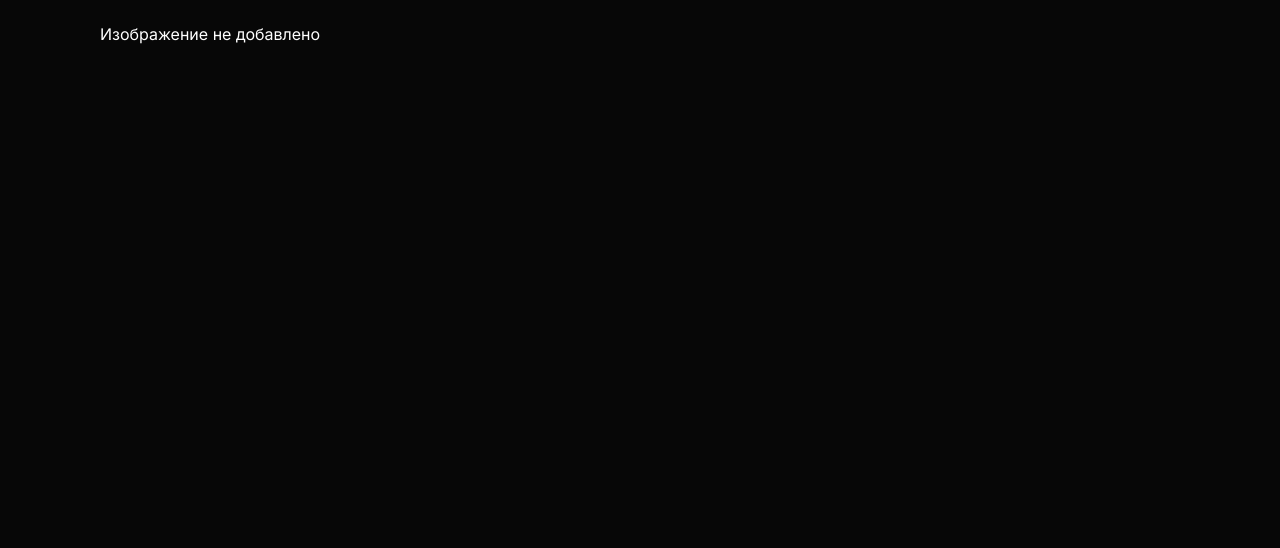
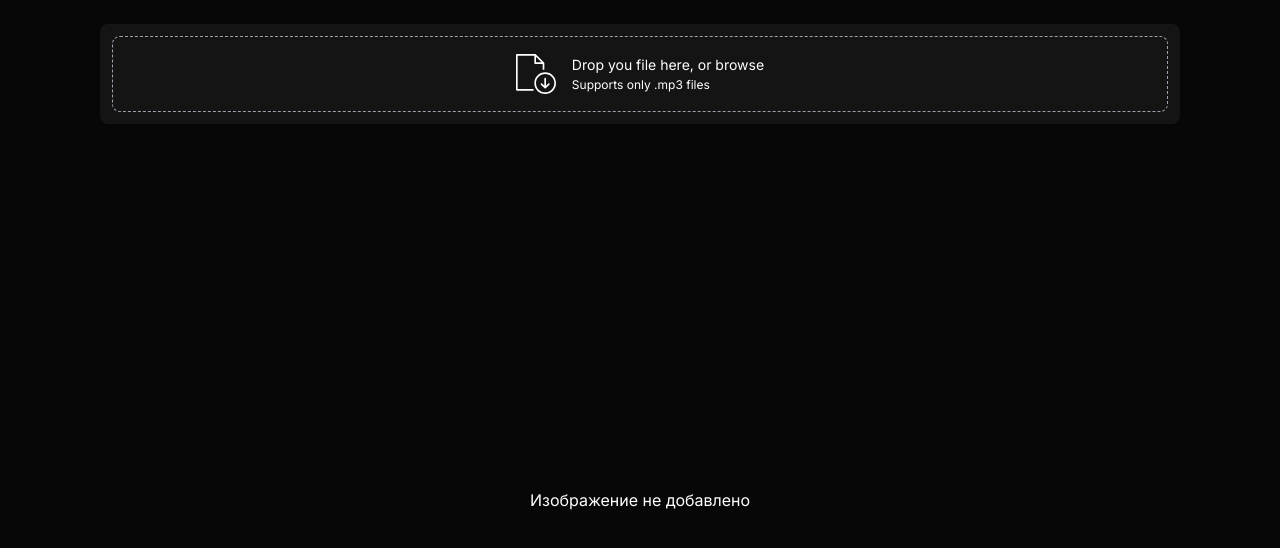
Before and after one commit to Hartaithan/image-editor, a Vue app: page /#/ in a window 1280 px wide. Shown: the top 548 px of the page. Built offline with nearby package versions, Linux system fonts and the light colour scheme.

Commit message:
add fileInput component

```diff
--- /dev/null
+++ b/src/components/FileInput.vue
@@ -0,0 +1,82 @@
+<template>
+  <div class="fileInput">
+    <div class="fileInput__view">
+      <div class="fileInput__dropzone" @click="triggerInput">
+        <svg
+          version="1.1"
+          xmlns="http://www.w3.org/2000/svg"
+          xmlns:xlink="http://www.w3.org/1999/xlink"
+          x="0px"
+          y="0px"
+          viewBox="0 0 512 512"
+          xml:space="preserve"
+        >
+          <path
+            d="M21.333,21.333h213.333v96c0,5.867,4.8,10.667,10.667,10.667h96v74.667h21.333v-85.333c0-1.067-0.32-2.133-0.64-3.2
+				c-0.107-0.32-0.107-0.533-0.213-0.853c-0.533-1.387-1.387-2.56-2.453-3.627L252.907,3.093C250.88,1.173,248.213,0,245.333,0
+				H10.667C4.8,0,0,4.8,0,10.667v448c0,5.867,4.8,10.667,10.667,10.667H224V448H21.333V21.333z M256,36.48l70.187,70.187H256V36.48z
+				"
+          />
+          <path
+            d="M373.333,234.667c-76.587,0-138.667,62.08-138.667,138.667S296.747,512,373.333,512S512,449.92,512,373.333
+				C511.893,296.747,449.92,234.773,373.333,234.667z M373.333,490.667C308.48,490.667,256,438.187,256,373.333
+				S308.48,256,373.333,256s117.333,52.48,117.333,117.333C490.56,438.08,438.08,490.56,373.333,490.667z"
+          />
+          <path
+            d="M412.8,377.173l-28.8,28.8v-90.56c0-5.333-3.84-10.133-9.067-10.88c-6.613-0.96-12.267,4.16-12.267,10.56v90.667
+				l-28.587-28.587c-4.16-4.16-10.987-4.16-15.253,0c-4.16,4.16-4.16,10.987,0,15.253l46.933,46.933c4.16,4.16,10.987,4.16,15.253,0
+				l46.933-46.933c4.16-4.267,4.053-11.093-0.213-15.253C423.573,373.12,416.96,373.12,412.8,377.173z"
+          />
+        </svg>
+        <div>
+          <p>Drop you file here, or browse</p>
+          <p>Supports only .mp3 files</p>
+        </div>
+      </div>
+    </div>
+    <input
+      class="fileInput__input"
+      name="myFile"
+      type="file"
+      ref="inputRef"
+      @change="handleInput"
+    />
+  </div>
+</template>
+
+<script lang="ts">
+import { defineComponent, ref } from "vue";
+import { useStore } from "@/store";
+import { IEventFileInput } from "@/models/IFileInputModel";
+import { MutationType } from "@/models/storeModel";
+
+export default defineComponent({
+  name: "FileInput",
+  setup() {
+    const store = useStore();
+    const inputRef = ref<HTMLInputElement | null>(null);
+
+    const triggerInput = () => {
+      console.log("trigger");
+      if (inputRef.value) {
+        inputRef.value.click();
+      }
+    };
+
+    const handleInput = (event: IEventFileInput) => {
+      const blob = event.target.files[0];
+      store.commit(MutationType.SetImage, blob);
+    };
+
+    return {
+      inputRef,
+      triggerInput,
+      handleInput,
+    };
+  },
+});
+</script>
+
+<style lang="scss" scoped>
+@import "../styles/fileInput.scss";
+</style>
--- /dev/null
+++ b/src/models/IFileInputModel.ts
@@ -0,0 +1,7 @@
+export interface IEventFiles extends EventTarget {
+  files: HTMLInputElement;
+}
+
+export interface IEventFileInput extends Event {
+  target: HTMLInputElement & IEventFiles;
+}
--- /dev/null
+++ b/src/styles/fileInput.scss
@@ -0,0 +1,44 @@
+@import "./colors.scss";
+
+.fileInput {
+  height: 100px;
+  width: 100%;
+  margin: 0 auto;
+  &__view {
+    height: 100%;
+    width: 100%;
+    display: flex;
+    flex-direction: column;
+    justify-content: center;
+    align-items: center;
+    background: $c-element;
+    border-radius: 8px;
+    padding: 12px;
+  }
+  &__dropzone {
+    height: 100%;
+    width: 100%;
+    display: flex;
+    justify-content: center;
+    align-items: center;
+    border: 1px dashed $c-text-hover;
+    border-radius: 8px;
+    padding: 10px;
+    cursor: pointer;
+    svg {
+      width: 40px;
+      fill: $c-text;
+      margin-right: 16px;
+    }
+    p {
+      font-size: 14px;
+      &:last-child {
+        margin-top: 4px;
+        font-size: 12px;
+      }
+    }
+  }
+  &__input {
+    display: none;
+  }
+}
--- a/src/views/Home.vue
+++ b/src/views/Home.vue
@@ -1,7 +1,8 @@
 <template>
   <div class="home">
-    <p v-if="!img">Изображение не добавлено</p>
+    <FileInput />
     <div class="home__wrapper">
+      <p v-if="!img">Изображение не добавлено</p>
       <canvas
         class="home__canvas"
         v-if="img"
@@ -15,11 +16,15 @@
 </template>
 
 <script lang="ts">
+import FileInput from "../components/FileInput.vue";
 import { computed, defineComponent, ref } from "vue";
 import { useStore } from "@/store";
 import { MutationType } from "@/models/storeModel";
 
 export default defineComponent({
+  components: {
+    FileInput: FileInput,
+  },
   setup() {
     const store = useStore();
     const canvas = ref<HTMLCanvasElement | null>(null);
```
